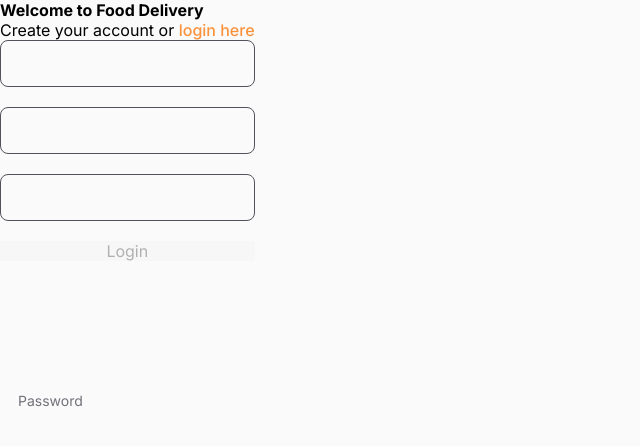
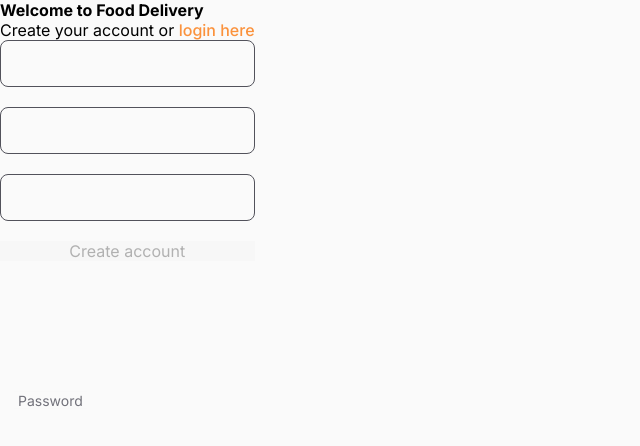
Before and after one commit to vlysium/fullstack-exam-frontend, a React (Vite) app: page /signup in a window 1280 px wide. Shown: the top 446 px of the page, without its empty margins (0-640 px from the left). Built offline with nearby package versions, Linux system fonts and the light colour scheme; no server answers.

Commit message:
fix signup form submit button text

```diff
--- a/src/components/auth/SignupPage.tsx
+++ b/src/components/auth/SignupPage.tsx
@@ -30,7 +30,7 @@ const SignupPage = () => {
             <InputGroup name="name" type="text" handleInput={handleInput} value={formData.name}>Name</InputGroup>
             <InputGroup name="email" type="email" handleInput={handleInput} value={formData.email}>Email</InputGroup>
             <InputGroup name="password" type="password" handleInput={handleInput} value={formData.password}>Password</InputGroup>
-            <input className={styles.submitButton} type="submit" value="Login" disabled={!isFormEmpty} />
+            <input className={styles.submitButton} type="submit" value="Create account" disabled={!isFormEmpty} />
           </form>
         </div>
         <div className={styles.backgroundImage}/>
```
